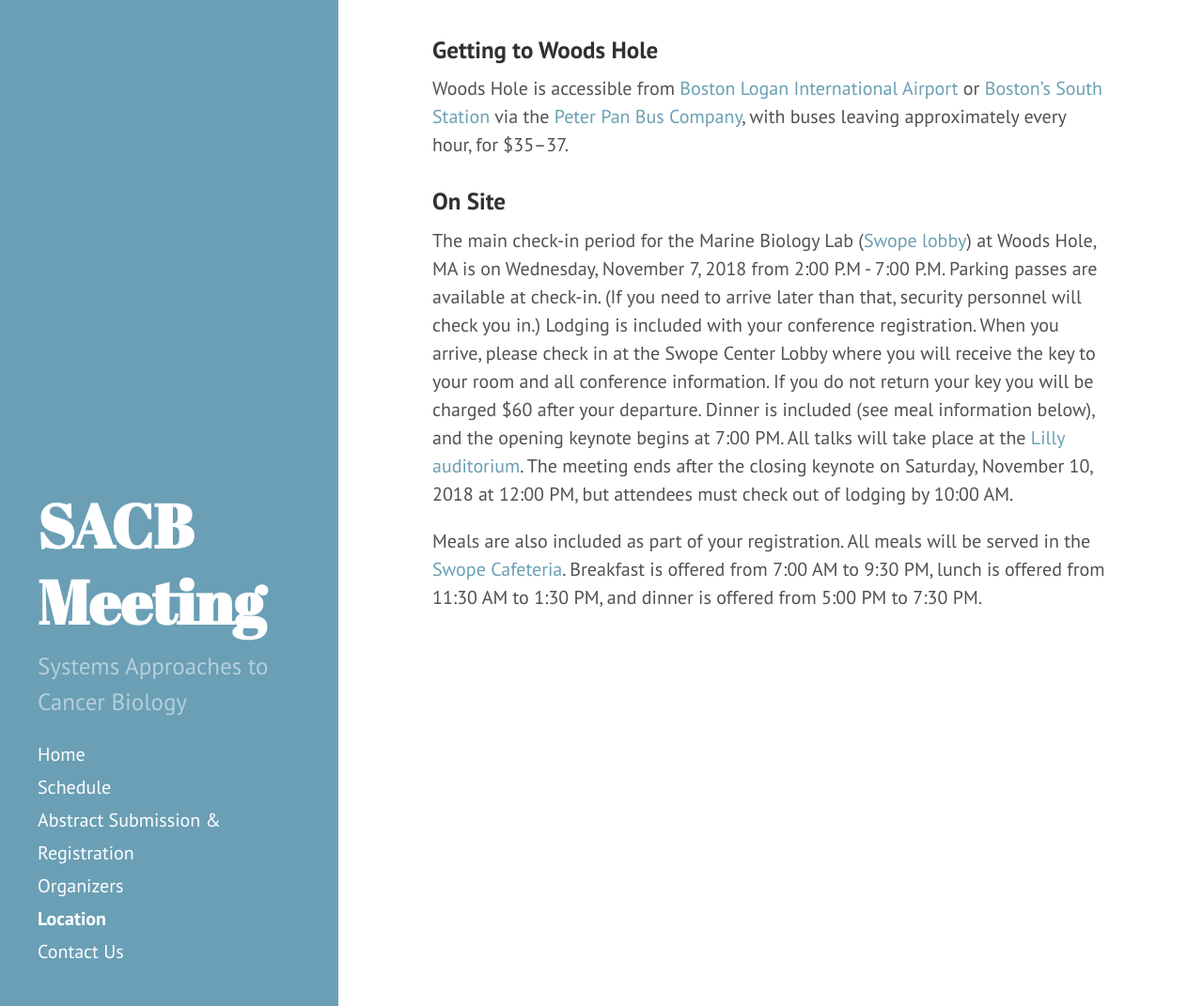
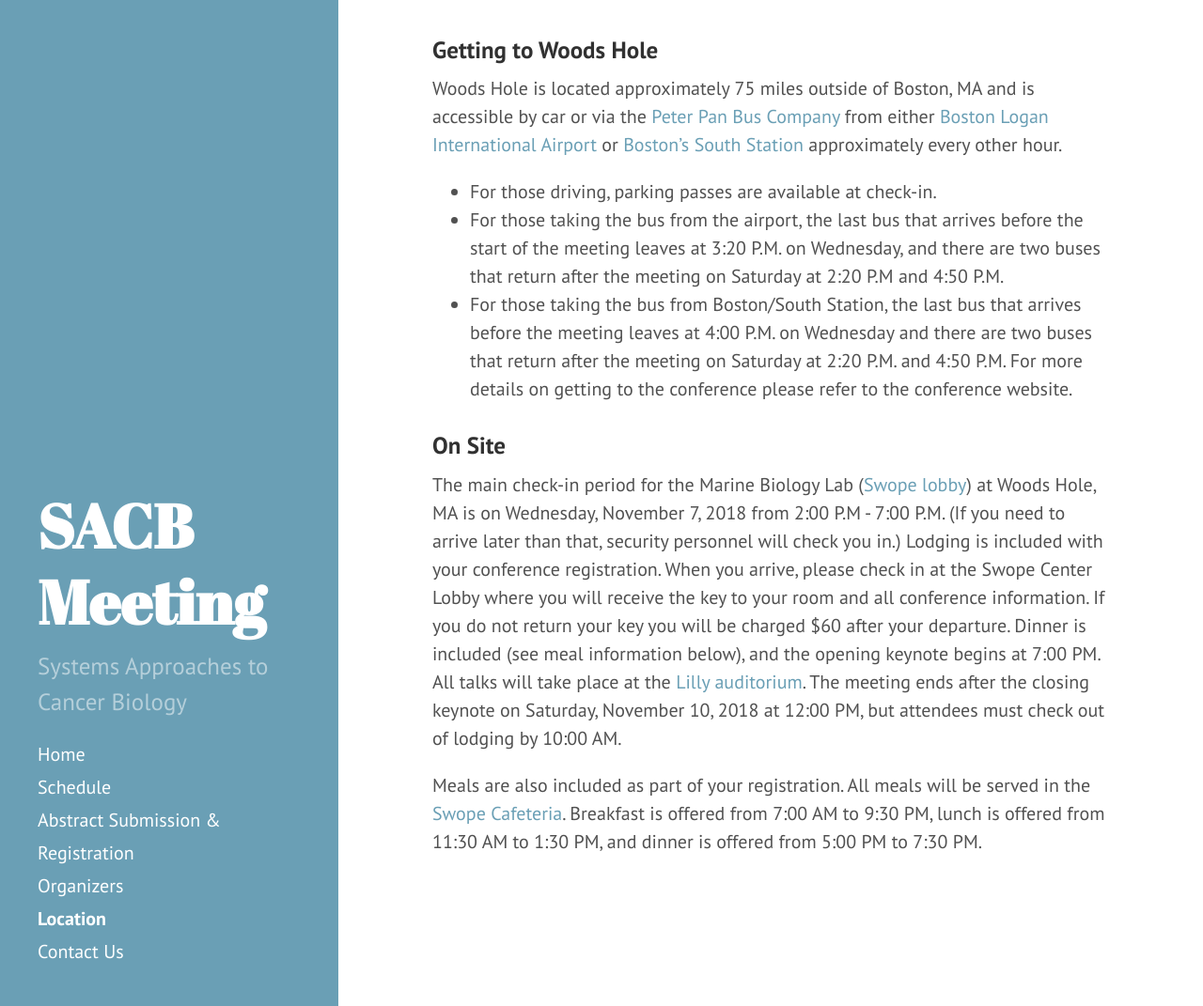
Before and after one commit to AECCSB/sacb-meeting, a Jekyll site: the page built from location.md, in a window 1280 px wide and 1400 px high, scrolled down 501 px. Shown: the part 329-1400 px from the top of the window at 94% size. Built offline with Jekyll 4.4.1, drawn with Linux system fonts in a browser that asks for light colours.

Commit message:
Update location.md

```diff
--- a/location.md
+++ b/location.md
@@ -14,14 +14,18 @@ Woods Hole, MA 02543
 <iframe src="https://www.google.com/maps/embed?pb=!1m18!1m12!1m3!1d2986.984096133691!2d-70.67460079832561!3d41.52628514523306!2m3!1f0!2f0!3f0!3m2!1i1024!2i768!4f13.1!3m3!1m2!1s0x0%3A0xf6558c472d4aa281!2sSwope+Center!5e0!3m2!1sen!2sus!4v1505402621615" width="600" height="450" frameborder="0" style="border:0" allowfullscreen></iframe>
 
 
-
-
 ### Getting to Woods Hole
 
-Woods Hole is accessible from [Boston Logan International Airport](https://www.massport.com/logan-airport/) or [Boston's South Station](http://www.south-station.net) via the [Peter Pan Bus Company](http://peterpanbus.com), with buses leaving approximately every hour, for $35–37.
+Woods Hole is located approximately 75 miles outside of Boston, MA and is accessible by car or via the [Peter Pan Bus Company](http://peterpanbus.com) from either [Boston Logan International Airport](https://www.massport.com/logan-airport/) or [Boston's South Station](http://www.south-station.net) approximately every other hour.
+
+- For those driving, parking passes are available at check-in.
+- For those taking the bus from the airport, the last bus that arrives before the start of the meeting leaves at 3:20 P.M. on Wednesday, and there are two buses that return after the meeting on Saturday at 2:20 P.M and 4:50 P.M.
+- For those taking the bus from Boston/South Station, the last bus that arrives before the meeting leaves at 4:00 P.M. on Wednesday and there are two buses that return after the meeting on Saturday at 2:20 P.M. and 4:50 P.M.
+For more details on getting to the conference please refer to the conference website.
+
 
 ### On Site
 
-The main check-in period for the Marine Biology Lab ([Swope lobby](https://www.google.com/maps/place/Swope+Center/@41.5264212,-70.6729768,17z/data=!4m2!3m1!1s0x89e4d88702f1e6cf:0xf6558c472d4aa281)) at Woods Hole, MA is on Wednesday, November 7, 2018 from 2:00 P.M - 7:00 P.M. Parking passes are available at check-in. (If you need to arrive later than that, security personnel will check you in.) Lodging is included with your conference registration. When you arrive, please check in at the Swope Center Lobby where you will receive the key to your room and all conference information. If you do not return your key you will be charged $60 after your departure. Dinner is included (see meal information below), and the opening keynote begins at 7:00 PM. All talks will take place at the [Lilly auditorium](https://www.google.com/maps/place/Marine+Biological+Laboratory/@41.5256391,-70.6746096,17z/data=!3m1!4b1!4m2!3m1!1s0x89e4d886d3a35f5d:0xbd6dcdc149d1a8c). The meeting ends after the closing keynote on Saturday, November 10, 2018 at 12:00 PM, but attendees must check out of lodging by 10:00 AM.
+The main check-in period for the Marine Biology Lab ([Swope lobby](https://www.google.com/maps/place/Swope+Center/@41.5264212,-70.6729768,17z/data=!4m2!3m1!1s0x89e4d88702f1e6cf:0xf6558c472d4aa281)) at Woods Hole, MA is on Wednesday, November 7, 2018 from 2:00 P.M - 7:00 P.M. (If you need to arrive later than that, security personnel will check you in.) Lodging is included with your conference registration. When you arrive, please check in at the Swope Center Lobby where you will receive the key to your room and all conference information. If you do not return your key you will be charged $60 after your departure. Dinner is included (see meal information below), and the opening keynote begins at 7:00 PM. All talks will take place at the [Lilly auditorium](https://www.google.com/maps/place/Marine+Biological+Laboratory/@41.5256391,-70.6746096,17z/data=!3m1!4b1!4m2!3m1!1s0x89e4d886d3a35f5d:0xbd6dcdc149d1a8c). The meeting ends after the closing keynote on Saturday, November 10, 2018 at 12:00 PM, but attendees must check out of lodging by 10:00 AM.
 
 Meals are also included as part of your registration. All meals will be served in the [Swope Cafeteria](http://www.mbl.edu/swope/). Breakfast is offered from 7:00 AM to 9:30 PM, lunch is offered from 11:30 AM to 1:30 PM, and dinner is offered from 5:00 PM to 7:30 PM.
```
